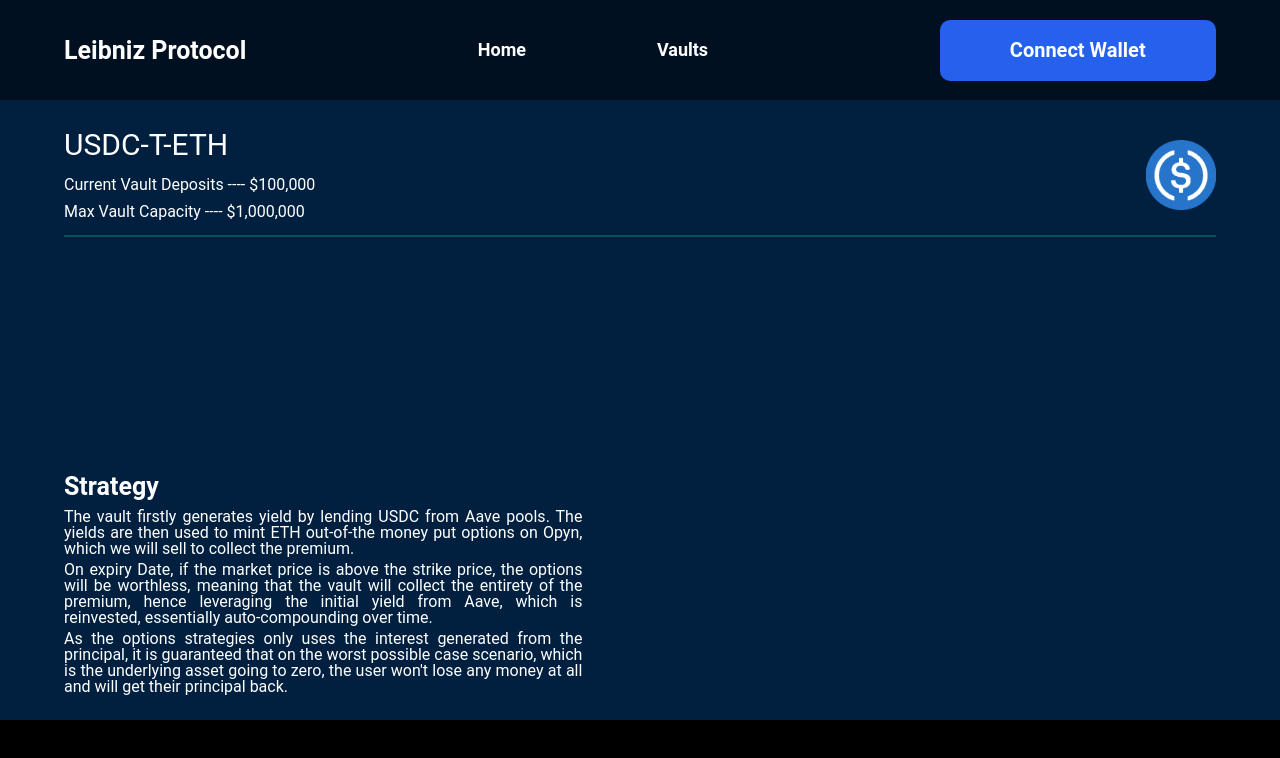
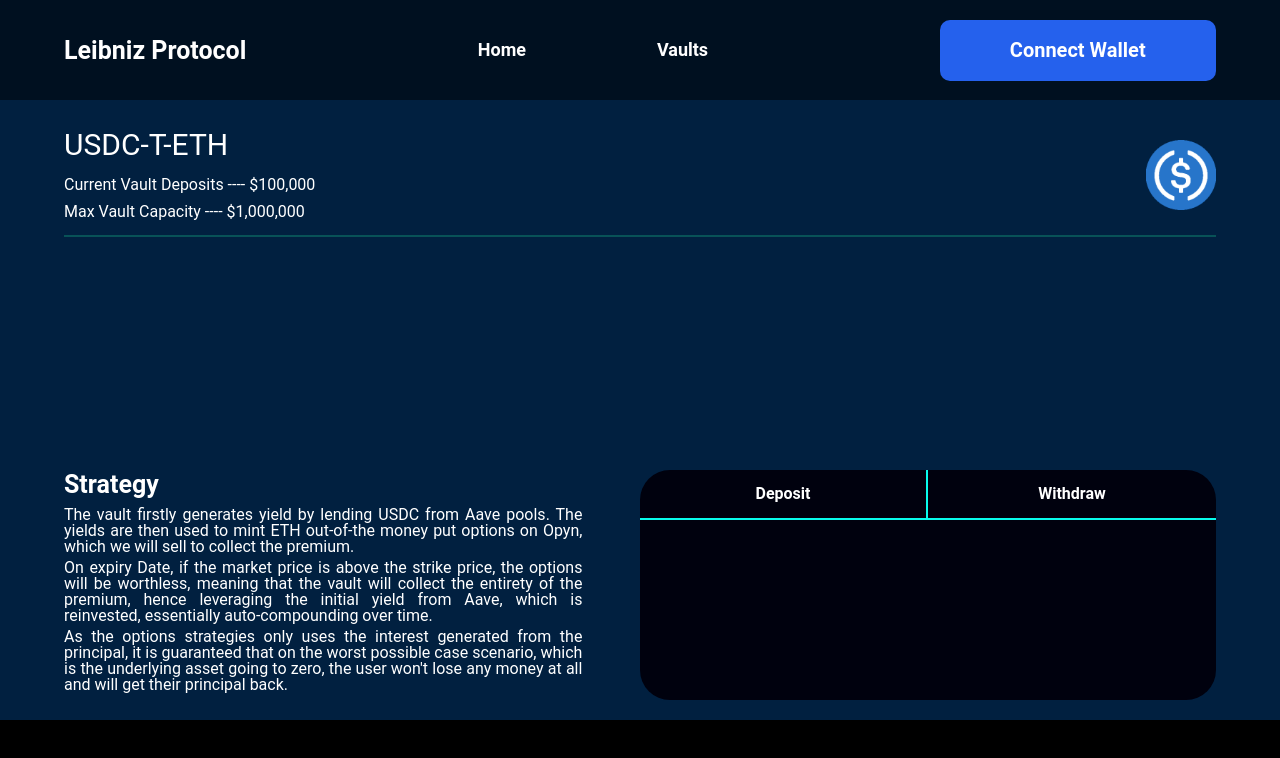
Before and after one commit to luiz-lvj/eth-amsterdam, a React (Create React App) app: page /ppn in a window 1280 px wide. Shown: the top 758 px of the page. Built offline with nearby package versions, Linux system fonts and the light colour scheme.

Commit message:
pagina de deposit

```diff
--- a/src/components/Deposit.js
+++ b/src/components/Deposit.js
@@ -2,8 +2,11 @@
 import Footer from "./Footer";
 import Header from "./Header";
 import usdcImg from "../img/usdc.png";
+import { useState } from "react";
 
 export default function Deposit(){
+    const [depositing, setDepositing] = useState(true);
+
     return(
         <DepositStyle>
             <Header/>
@@ -35,6 +38,16 @@
                     asset going to zero, the user won't lose any money at all and will get their principal back.
                     </p>
                 </DescriptionStyle>
+                <DepositWithDrawStyle>
+                    <HeaderDeposits>
+                        <LeftHeader>
+                            Deposit
+                        </LeftHeader>
+                        <RightHeader>
+                            Withdraw
+                        </RightHeader>
+                    </HeaderDeposits>
+                </DepositWithDrawStyle>
             </BottomStyle>
             <Footer/>
         </DepositStyle>
@@ -110,3 +123,40 @@
         text-align: justify;
     }
 `;
+
+const DepositWithDrawStyle = styled.div`
+    height: 230px;
+    display: flex;
+    flex-direction: column;
+    background: #00010E;
+    width: 50%;
+    border-radius: 30px;
+`;
+
+const HeaderDeposits = styled.div`
+    display: flex;
+    flex-direction: row;
+    border-bottom: 2px solid #08FBEC;
+    height: 50px;
+`;
+
+const LeftHeader = styled.h1`
+    display: flex;
+    justify-content: center;
+    text-align: center;
+    width: 50%;
+    color: #FFFFFF;
+    align-items: center;
+    font-weight: bold;
+    border-right: 2px solid #08FBEC;
+`;
+
+const RightHeader = styled.h1`
+    display: flex;
+    justify-content: center;
+    text-align: center;
+    width: 50%;
+    color: #FFFFFF;
+    align-items: center;
+    font-weight: bold;
+`;
```
